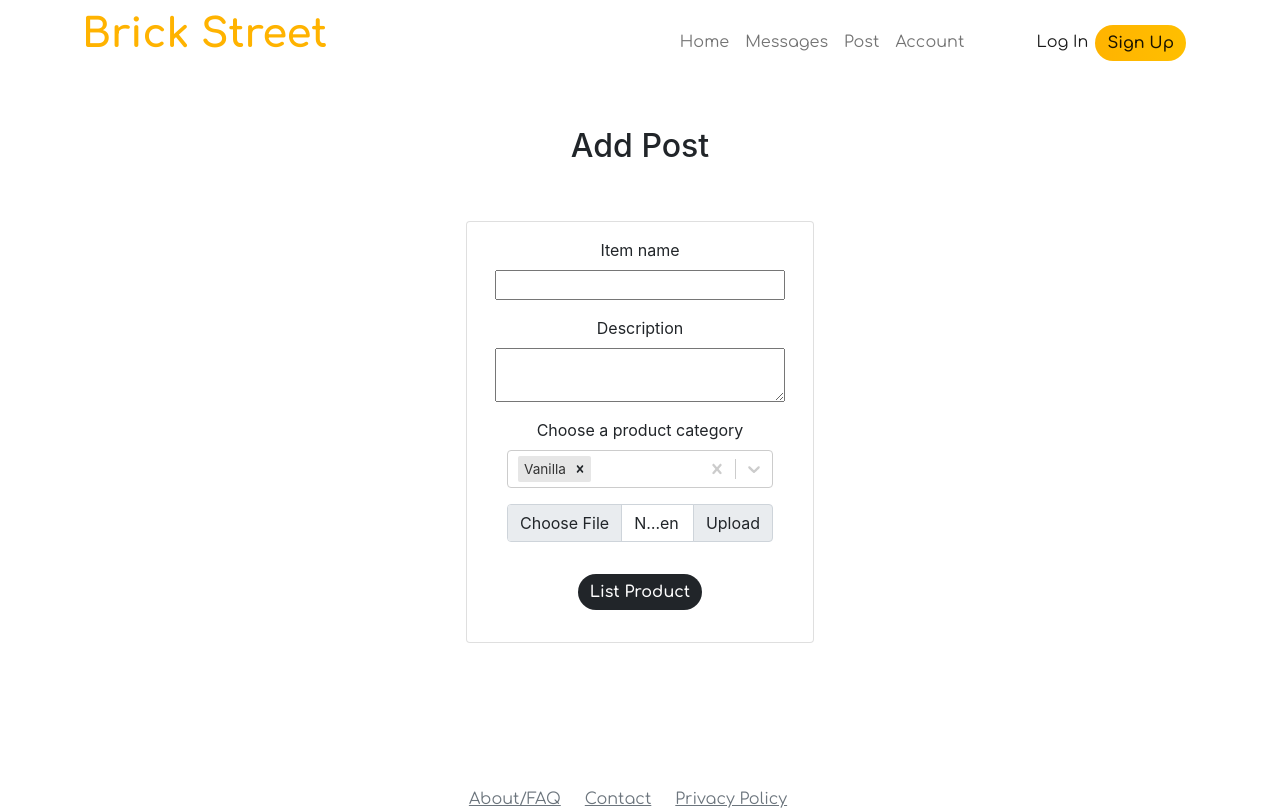
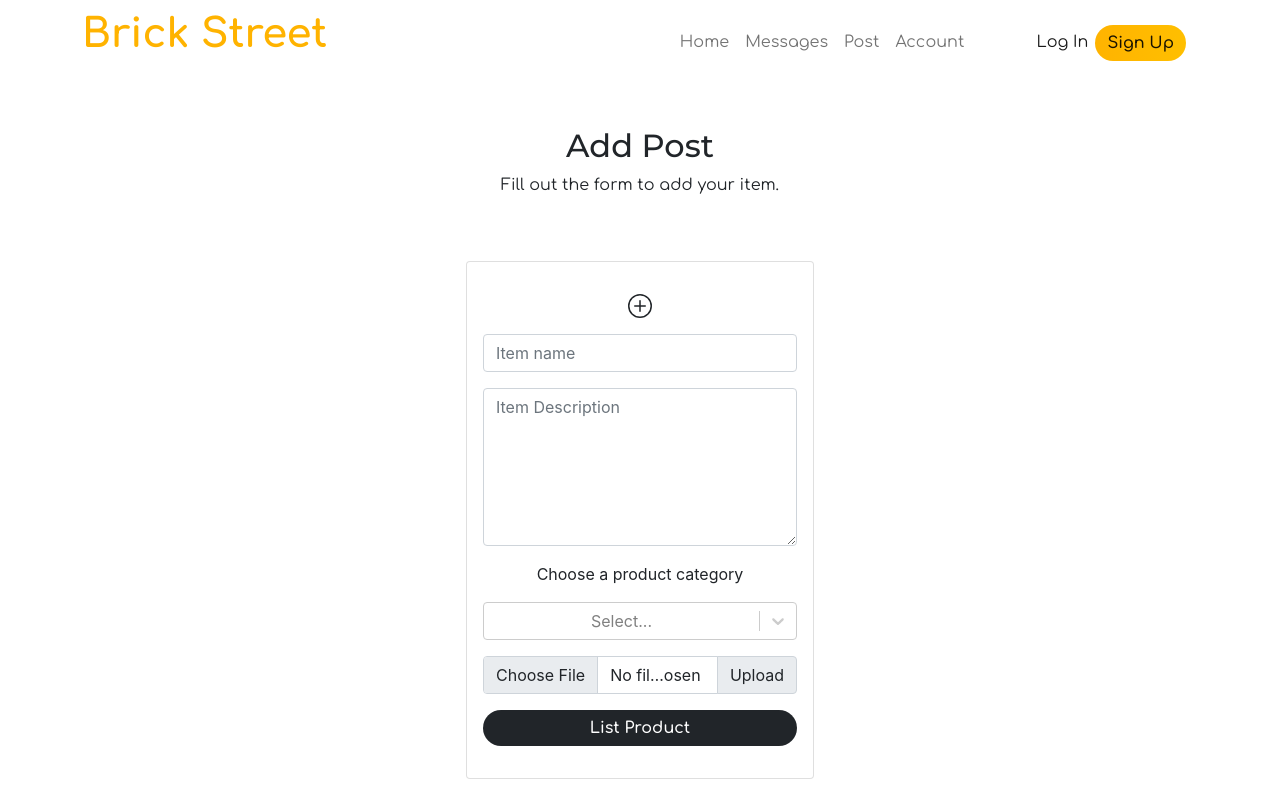
Before and after one commit to Steezy1416/brickstreet, a React (Create React App) app in the folder client/: page /post in a window 1280 px wide. Shown: the top 810 px of the page. Built offline with nearby package versions, Linux system fonts and the light colour scheme; no server answers.

Commit message:
updated bootstrap styles for Add Post and made formatting edits to Login/index.js

```diff
--- a/client/src/pages/AddPost.js
+++ b/client/src/pages/AddPost.js
@@ -20,9 +20,22 @@ const AddPost = () => {
   };
 
   const options = [
-    { value: "chocolate", label: "Chocolate" },
-    { value: "strawberry", label: "Strawberry" },
-    { value: "vanilla", label: "Vanilla" },
+    { value: "Classic", label: "Classic" },
+    { value: "BrickHeadz", label: "BrickHeadz" },
+    { value: "Minifigures", label: "Minifigures" },
+    { value: "Flowers", label: "Flowers" },
+    { value: "Architecture", label: "Architecture" },
+    { value: "Marvel", label: "Marvel" },
+    { value: "Harry Potter", label: "Harry Potter" },
+    { value: "Disney", label: "Disney" },
+    { value: "Star Wars", label: "Star Wars" },
+    { value: "Avatar", label: "Avatar" },
+    { value: "Cars", label: "Cars" },
+    { value: "Creator", label: "Creator" },
+    { value: "City", label: "City" },
+    { value: "Ideas", label: "Ideas" },
+    { value: "Chinese New Year", label: "Chinese New Year" },
+    { value: "TV Show", label: "TV Show" }
   ];
 
   return (
@@ -30,44 +43,28 @@ const AddPost = () => {
       <div className="container">
         <div className="row mb-5">
           <div className="col-md-8 col-xl-6 text-center mx-auto">
-            <h2>Add Post</h2>
+            <h2 className='msg-pg-title'>Add Post</h2>
+            <p className="w-lg-50 msg-body">Fill out the form to add your item.</p>
           </div>
         </div>
         <div className="row d-flex justify-content-center">
           <div className="col-md-6 col-xl-4">
             <div className="card mb-5">
               <div className="card-body d-flex flex-column align-items-center">
+                <div className="bs-icon-xl bs-icon-circle bs-icon my-3"><svg xmlns="http://www.w3.org/2000/svg" width="5em" height="5em" fill="currentColor" class="bi bi-plus-circle" viewBox="0 0 16 16">
+                  <path d="M8 15A7 7 0 1 1 8 1a7 7 0 0 1 0 14zm0 1A8 8 0 1 0 8 0a8 8 0 0 0 0 16z" />
+                  <path d="M8 4a.5.5 0 0 1 .5.5v3h3a.5.5 0 0 1 0 1h-3v3a.5.5 0 0 1-1 0v-3h-3a.5.5 0 0 1 0-1h3v-3A.5.5 0 0 1 8 4z" />
+                </svg></div>
                 <form className="text-center" method="post">
                   <div className="mb-3">
-                    {/* ITEM NAME */}
-                    <div className="container">
-                      {/* <label className="">Item name</label> */}
-
-                      <div className="row">
-                        <label className="mb-2">Item name</label>
-                        <input
-                          type="text"
-                          onChange={handleChange("name")}
-                          value={name}
-                          name="name"
-                          id="name"
-                          className="col-12 mb-3"
-                        />
-                        <label className="mb-2">Description</label>
-                        <textarea
-                          id="description"
-                          onChange={handleChange("description")}
-                          value={description}
-                          name="description"
-                          rows={2}
-                          className="col-12 mb-3"
-                          defaultValue={""}
-                        />
-                        <label className="mb-2">
+                    <input className="form-control" type="text" name="itemName" placeholder="Item name" />
+                  </div>
+                  <textarea id="itemDescription" class="mb-3 form-control" name="itemDescription" rows="6" placeholder="Item Description"></textarea>
+                  <label className="mb-3">
                     Choose a product category
                   </label>
                   <Select
-                          defaultValue={[options[2]]}
+                    // defaultValue={[options[2]]}
                     isMulti
                     name="colors"
                     options={options}
@@ -87,28 +84,9 @@ const AddPost = () => {
                       Upload
                     </label>
                   </div>
-                      </div>
-                    </div>
-                  </div>
-                  {/* <div className="mb-3">
-
-                    <label className="container">Description</label>
-                    <div className="row">
-                      <textarea
-                        id="description"
-                        onChange={handleChange("description")}
-                        value={description}
-                        name="description"
-                        rows={2}
-                        className="col-12"
-                        defaultValue={""}
-                      />
-                    </div>
-                    <p className="">Write a few sentences about the product.</p>
-                  </div> */}
 
                   <div className="mb-3">
-                    <button className="btn btn-moving-gradient btn-dark">
+                    <button className="btn btn-moving-gradient btn-dark d-block w-100" type="submit">
                       List Product
                     </button>
                   </div>
```
Also changed, not shown: client/src/components/Login/index.js (+8 -3 lines). Lines whose indentation alone changed are shown as unchanged.
